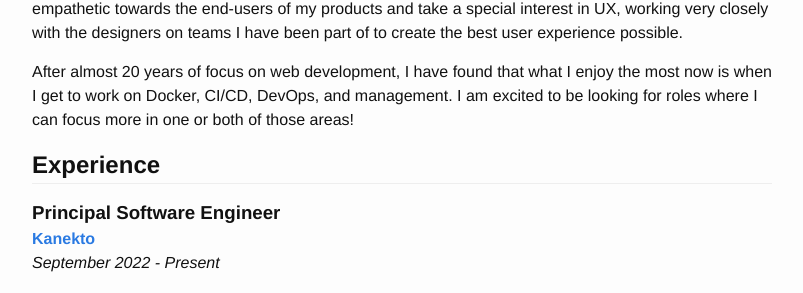
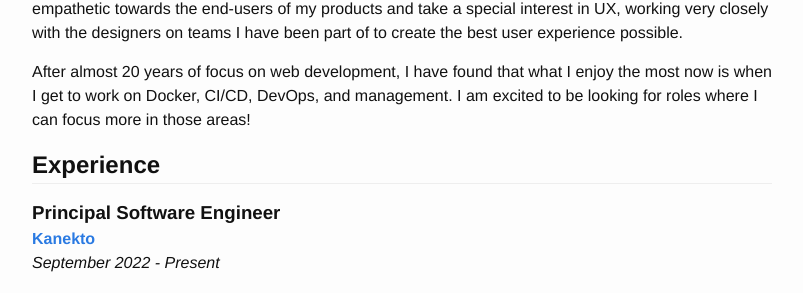
Before and after one commit to jimmay5469/jimmay5469.github.io, a Jekyll site: the page built from resume.md, in a window 1280 px wide and 900 px high. Shown: the part 386-679 px from the top of the window, without its empty margins (238-1041 px from the left). Built offline with Jekyll 4.4.1, drawn with Linux system fonts in a browser that asks for light colours.

Commit message:
Small summary change

```diff
--- a/_includes/resume.md
+++ b/_includes/resume.md
@@ -15,7 +15,7 @@
 
 I have experience in front-end web development, server-side development, CI/CD, and DevOps. I am a natural leader and have led and managed many teams over the past several years. I am very empathetic towards the end-users of my products and take a special interest in UX, working very closely with the designers on teams I have been part of to create the best user experience possible.
 
-After almost 20 years of focus on web development, I have found that what I enjoy the most now is when I get to work on Docker, CI/CD, DevOps, and management. I am excited to be looking for roles where I can focus more in one or both of those areas!
+After almost 20 years of focus on web development, I have found that what I enjoy the most now is when I get to work on Docker, CI/CD, DevOps, and management. I am excited to be looking for roles where I can focus more in those areas!
 
 
 Experience
```
